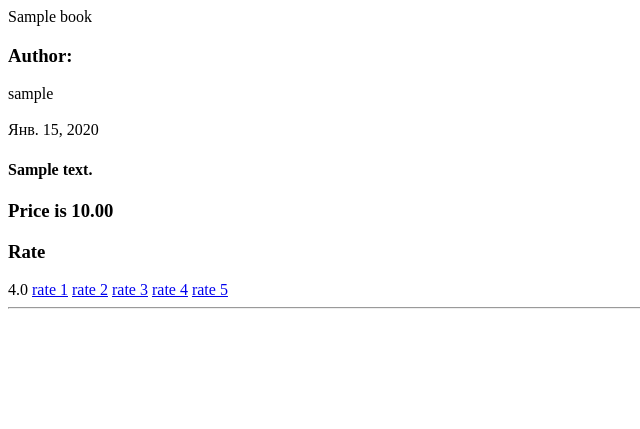
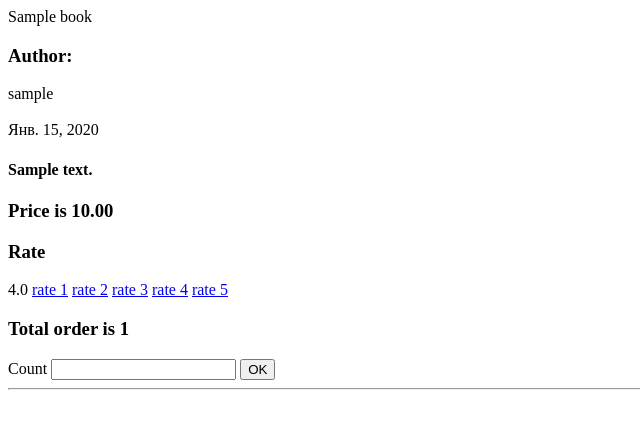
Before and after one commit to smakotin/books_shop, a Django app: page /shop/hello/ in a window 1280 px wide. Shown: the top 429 px of the page, without its empty margins (0-640 px from the left). Run offline with Django 3.2, Linux system fonts and the light colour scheme; tables that the repository leaves empty hold one stand-in row (values such as "Sample post").

Commit message:
add models

```diff
--- a/bookshop/urls.py
+++ b/bookshop/urls.py
@@ -15,8 +15,15 @@ Including another URLconf
 """
 from django.contrib import admin
 from django.urls import path, include
+import debug_toolbar
+from django.conf import settings
+
 
 urlpatterns = [
     path('admin/', admin.site.urls),
     path('shop/', include("myapp.urls")),
 ]
+
+
+if settings.DEBUG:
+    urlpatterns += [path('__debug__/', include(debug_toolbar.urls))]
--- a/myapp/models.py
+++ b/myapp/models.py
@@ -1,6 +1,7 @@
 from django.core import validators
 from django.db import models
 from django.contrib.auth.models import User
+from django.db.models import OuterRef
 
 
 class Book(models.Model):
@@ -22,6 +23,12 @@ class Book(models.Model):
         if arr:
             return sum(arr) / len(arr)
 
+    def get_total_order(self):
+        arr = list(OrderBookUser.objects.filter(book=self).values_list("count", flat=True))
+        if arr:
+            return sum(arr)
+        return 0
+
     def __str__(self):
         return self.title
 
@@ -40,6 +47,6 @@ class RateBookUser(models.Model):
 
 class OrderBookUser(models.Model):
     count = models.PositiveIntegerField(default=1)
-    date = models.DateTimeField(auto_created=True)
+    date = models.DateTimeField(auto_now_add=True)
     user = models.ForeignKey(User, on_delete=models.CASCADE)
     book = models.ForeignKey(Book, on_delete=models.CASCADE)
--- a/myapp/templates/index.html
+++ b/myapp/templates/index.html
@@ -20,6 +20,13 @@
     {% for i in '12345' %}
         <a href="{% url 'add-rate' rate=i book_id=book.id %}">rate {{i}}</a>
     {% endfor %}
+    <h3>Total order is {{ book.get_total_order }}</h3>
+    <form action="{% url 'order-book' book_id=book.id %}" method="post">
+        {% csrf_token %}
+        <label for="count">Count</label>
+        <input type="number" name="count" id="count">
+        <input type="submit" value="OK">
+    </form>
     <hr>
 {% endfor %}
 </body>
--- a/myapp/urls.py
+++ b/myapp/urls.py
@@ -5,4 +5,5 @@ from myapp import views
 urlpatterns = [
     path("hello/", views.hello, name="main-page"),
     path("add_rate/<int:rate>/<int:book_id>/", views.add_rate, name="add-rate"),
+    path("order_book/<int:book_id>/", views.order_book, name="order-book"),
 ]
--- a/myapp/views.py
+++ b/myapp/views.py
@@ -1,5 +1,5 @@
 from django.shortcuts import render, redirect
-from myapp.models import Book, RateBookUser
+from myapp.models import Book, RateBookUser, OrderBookUser
 
 
 def hello(request):
@@ -10,3 +10,13 @@ def add_rate(request, rate, book_id):
     if request.user.is_authenticated:
         RateBookUser.objects.update_or_create(user_id=request.user.id, book_id=book_id, defaults={"rate": rate})
     return redirect("main-page")
+
+
+def order_book(request, book_id):
+    if request.user.is_authenticated:
+        OrderBookUser.objects.create(
+            count=request.POST.get("count"),
+            user_id=request.user.id,
+            book_id=book_id
+        )
+    return redirect("main-page")
--- a/requirements.txt
+++ b/requirements.txt
@@ -3,3 +3,4 @@ Django==3.2.9
 djangorestframework==3.12.4
 pytz==2021.3
 sqlparse==0.4.2
+django-debug-toolbar
```
Also changed, not shown: bookshop/settings.py (+7 -7 lines), myapp/migrations/0003_alter_orderbookuser_date.py (added).
